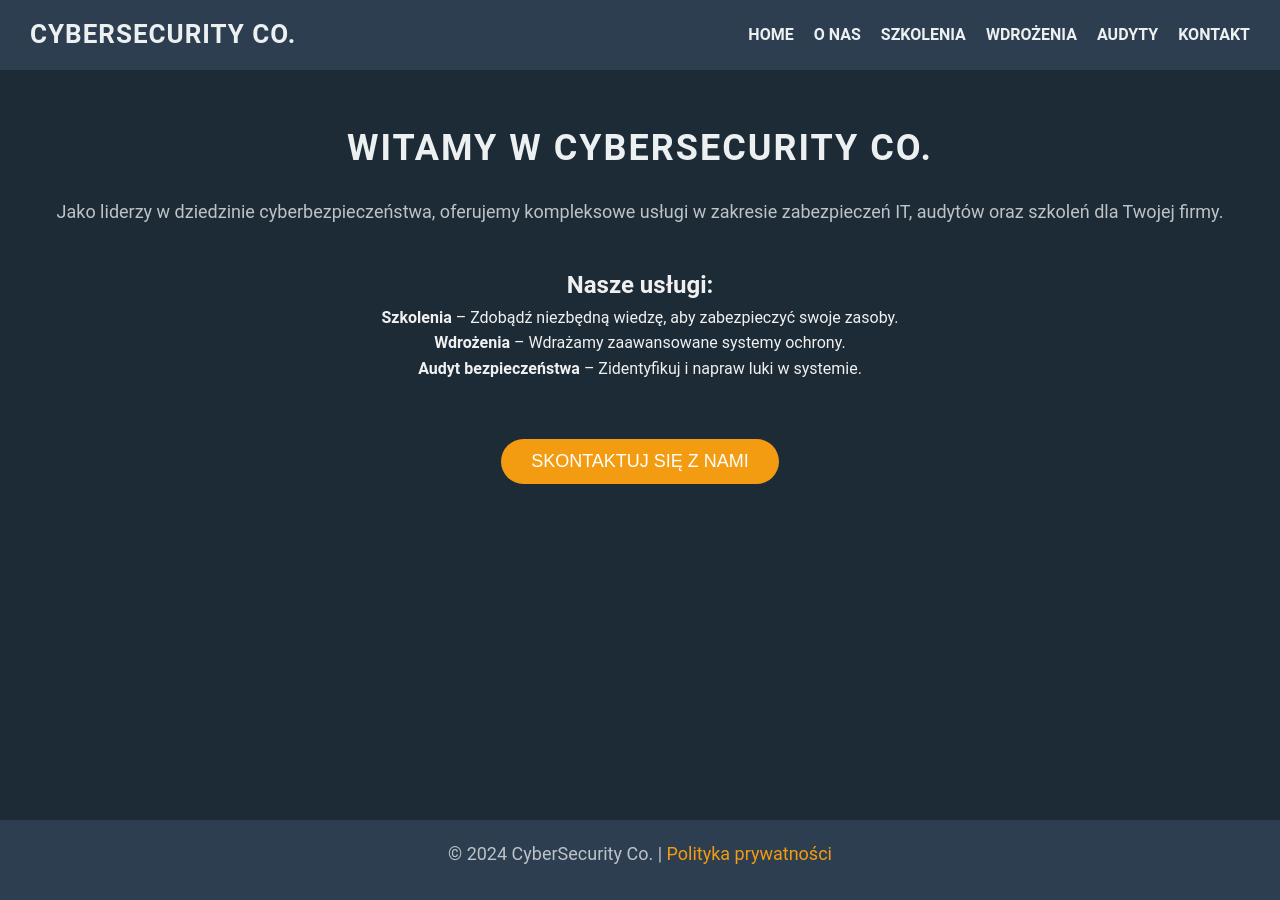
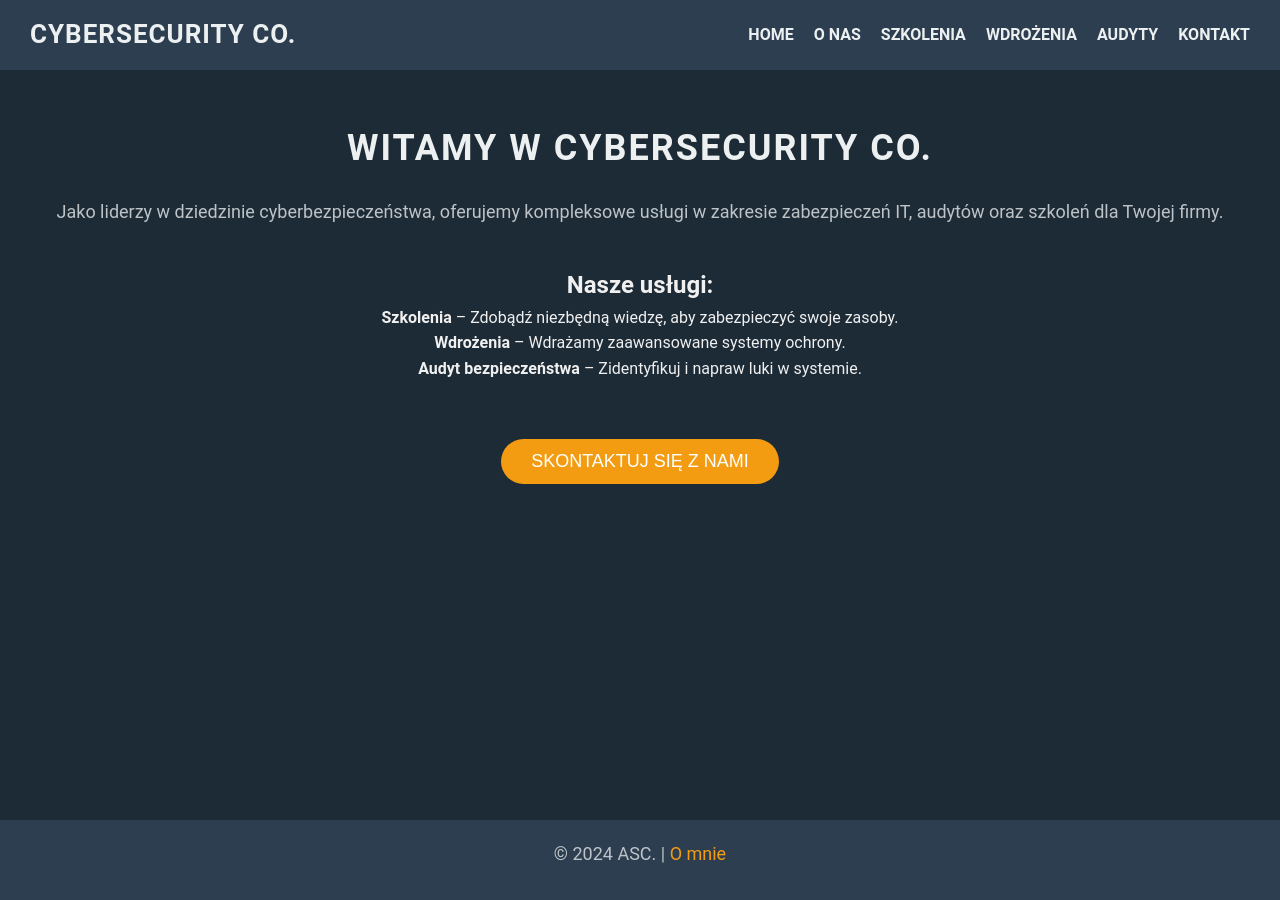
Before and after one commit to dadmins1984/Web, a Jekyll site: the page built from index.md, in a window 1280 px wide. Built offline with Jekyll 4.4.1, drawn with Linux system fonts in a browser that asks for light colours.

Commit message:
fdsafsda

```diff
--- a/_includes/footer.html
+++ b/_includes/footer.html
@@ -1,3 +1,3 @@
-<footer><br>
-    <p><br>&copy; 2024 CyberSecurity Co. | <a href="#">Polityka prywatności</a></p>
+<footer>
+    <p><br>&copy; 2024 ASC. | <a href="#">O mnie</a></p>
   </footer>
```
